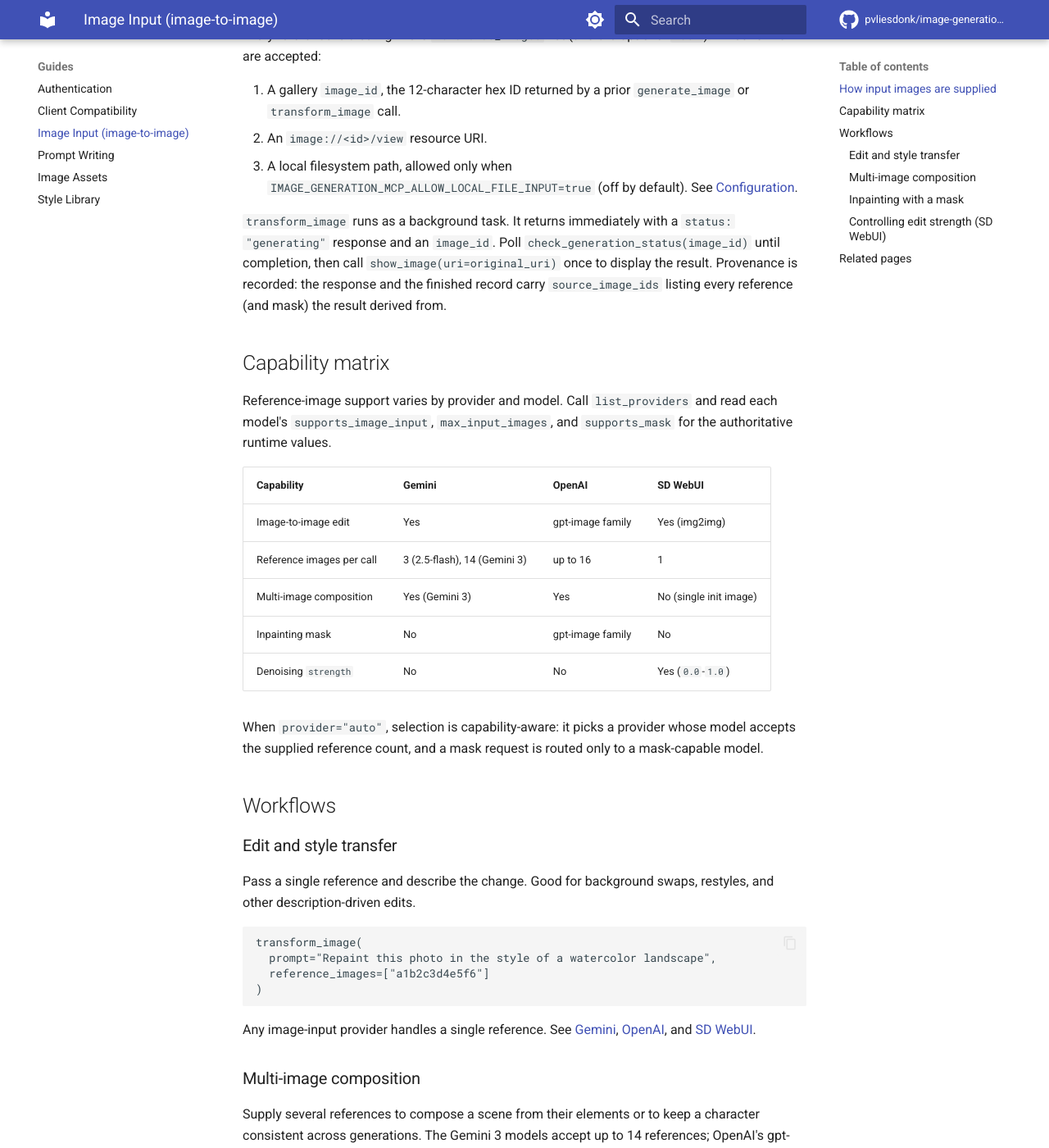
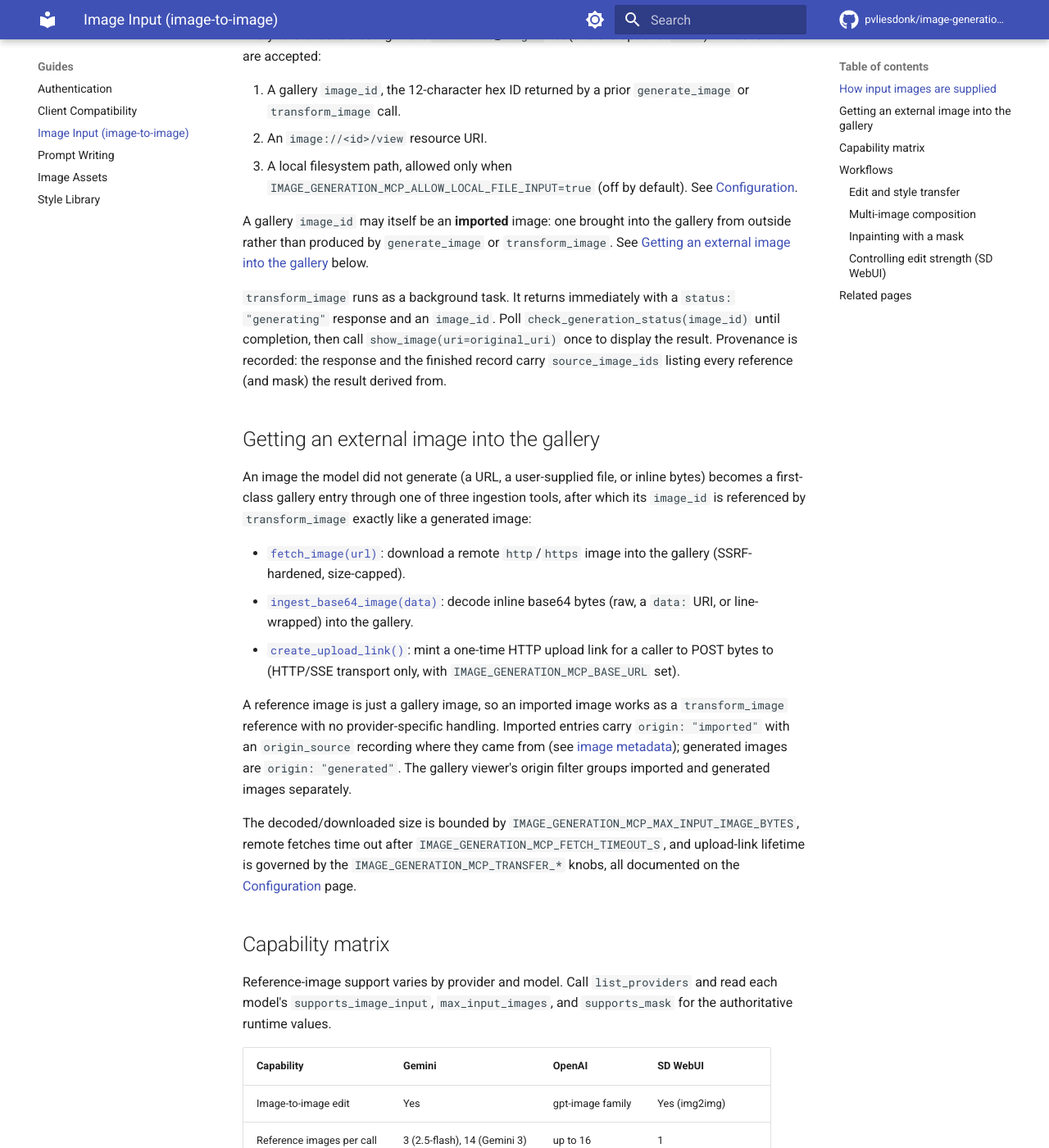
Before and after one commit to pvliesdonk/image-generation-mcp, an MkDocs documentation site: the page built from docs/guides/image-input.md, in a window 1280 px wide and 1400 px high, scrolled down 391 px. Shown: the whole window at 82% size. Built offline with MkDocs 1.6.1 and Material for MkDocs 9.7.7, drawn with Linux system fonts in a browser that asks for light colours; comment, search, counter and statistics services are not loaded; the version menu is left out.

Commit message:
docs(guides): narrate external-image ingestion into the gallery (#310)

```diff
--- a/docs/guides/image-input.md
+++ b/docs/guides/image-input.md
@@ -19,12 +19,45 @@
    `IMAGE_GENERATION_MCP_ALLOW_LOCAL_FILE_INPUT=true` (off by default). See
    [Configuration](../configuration.md).
 
+A gallery `image_id` may itself be an **imported** image: one brought into the
+gallery from outside rather than produced by `generate_image` or
+`transform_image`. See [Getting an external image into the gallery](#getting-an-external-image-into-the-gallery)
+below.
+
 `transform_image` runs as a background task. It returns immediately with a
 `status: "generating"` response and an `image_id`. Poll
 `check_generation_status(image_id)` until completion, then call
 `show_image(uri=original_uri)` once to display the result. Provenance is
 recorded: the response and the finished record carry `source_image_ids`
 listing every reference (and mask) the result derived from.
+
+## Getting an external image into the gallery
+
+An image the model did not generate (a URL, a user-supplied file, or inline
+bytes) becomes a first-class gallery entry through one of three ingestion
+tools, after which its `image_id` is referenced by `transform_image` exactly
+like a generated image:
+
+- [`fetch_image(url)`](../tools.md#fetch_image): download a remote
+  `http`/`https` image into the gallery (SSRF-hardened, size-capped).
+- [`ingest_base64_image(data)`](../tools.md#ingest_base64_image): decode inline
+  base64 bytes (raw, a `data:` URI, or line-wrapped) into the gallery.
+- [`create_upload_link()`](../tools.md#create_upload_link): mint a one-time
+  HTTP upload link for a caller to POST bytes to (HTTP/SSE transport only, with
+  `IMAGE_GENERATION_MCP_BASE_URL` set).
+
+A reference image is just a gallery image, so an imported image works as a
+`transform_image` reference with no provider-specific handling. Imported entries
+carry `origin: "imported"` with an `origin_source` recording where they came
+from (see [image metadata](../resources.md#origin)); generated images are
+`origin: "generated"`. The gallery viewer's origin filter groups imported and
+generated images separately.
+
+The decoded/downloaded size is bounded by
+`IMAGE_GENERATION_MCP_MAX_INPUT_IMAGE_BYTES`, remote fetches time out after
+`IMAGE_GENERATION_MCP_FETCH_TIMEOUT_S`, and upload-link lifetime is governed by
+the `IMAGE_GENERATION_MCP_TRANSFER_*` knobs, all documented on the
+[Configuration](../configuration.md) page.
 
 ## Capability matrix
 
```
